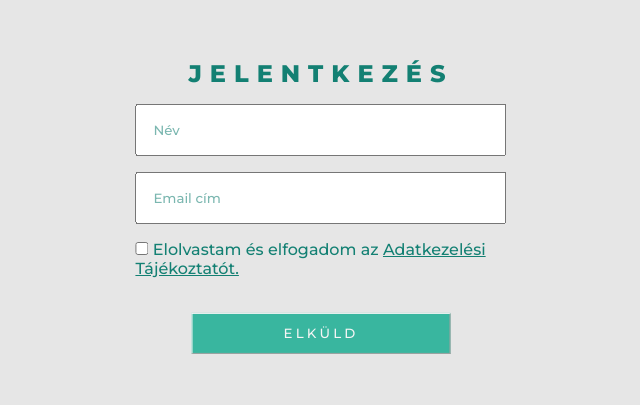
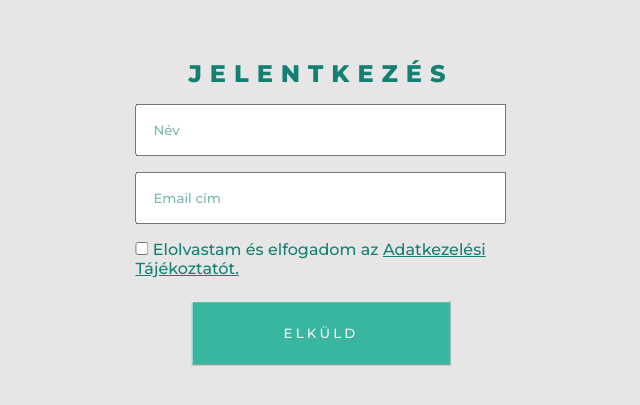
Before and after one commit to CsabaKralik/LogIn-sitebuild, a plain HTML site: page index.html in a window 1280 px wide. Shown: the part 197-602 px from the top of the page, without its empty margins (319-959 px from the left). Drawn offline with Linux system fonts and the light colour scheme.

Commit message:
desktop-view-fix

```diff
--- a/style.css
+++ b/style.css
@@ -57,6 +57,7 @@ a {
   border-color: whitesmoke;
   border-width: 1px;
   width: 70%;
+  height: 120%;
   margin-top: 0.8rem;
   position: relative;
   left: 50%;
```
